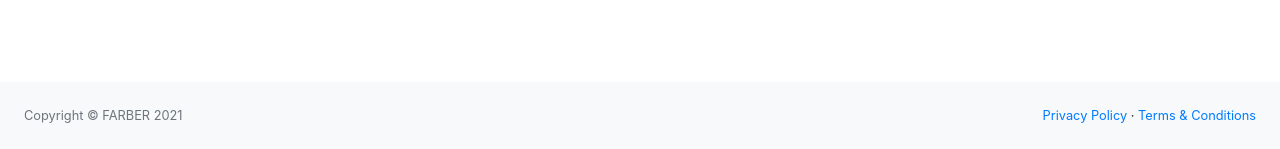
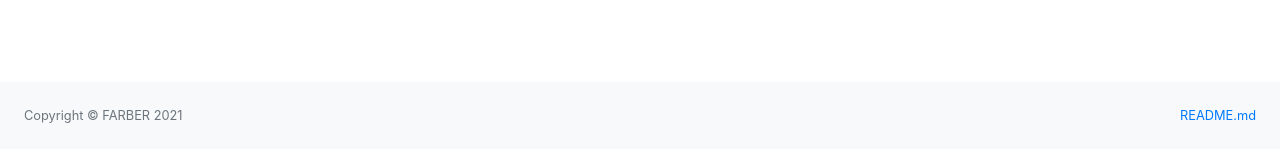
Before and after one commit to f4rber/WEBDorker, a Flask app: template templates/404.html in a window 1280 px wide. Shown: the part 651-800 px from the top of the page. Run offline with Flask 2, Linux system fonts and the light colour scheme; the template is opened without the code that fills it, so the values that code supplies are empty; some libraries are stand-ins or nearby versions.

Commit message:
Update 404.html

```diff
--- a/templates/404.html
+++ b/templates/404.html
@@ -39,9 +39,7 @@
                         <div class="d-flex align-items-center justify-content-between small">
                             <div class="text-muted">Copyright &copy; FARBER 2021</div>
                             <div>
-                                <a href="#">Privacy Policy</a>
-                                &middot;
-                                <a href="#">Terms &amp; Conditions</a>
+                                <a href="https://github.com/f4rber/WEBDorker/blob/main/README.md">README.md</a>
                             </div>
                         </div>
                     </div>
```
